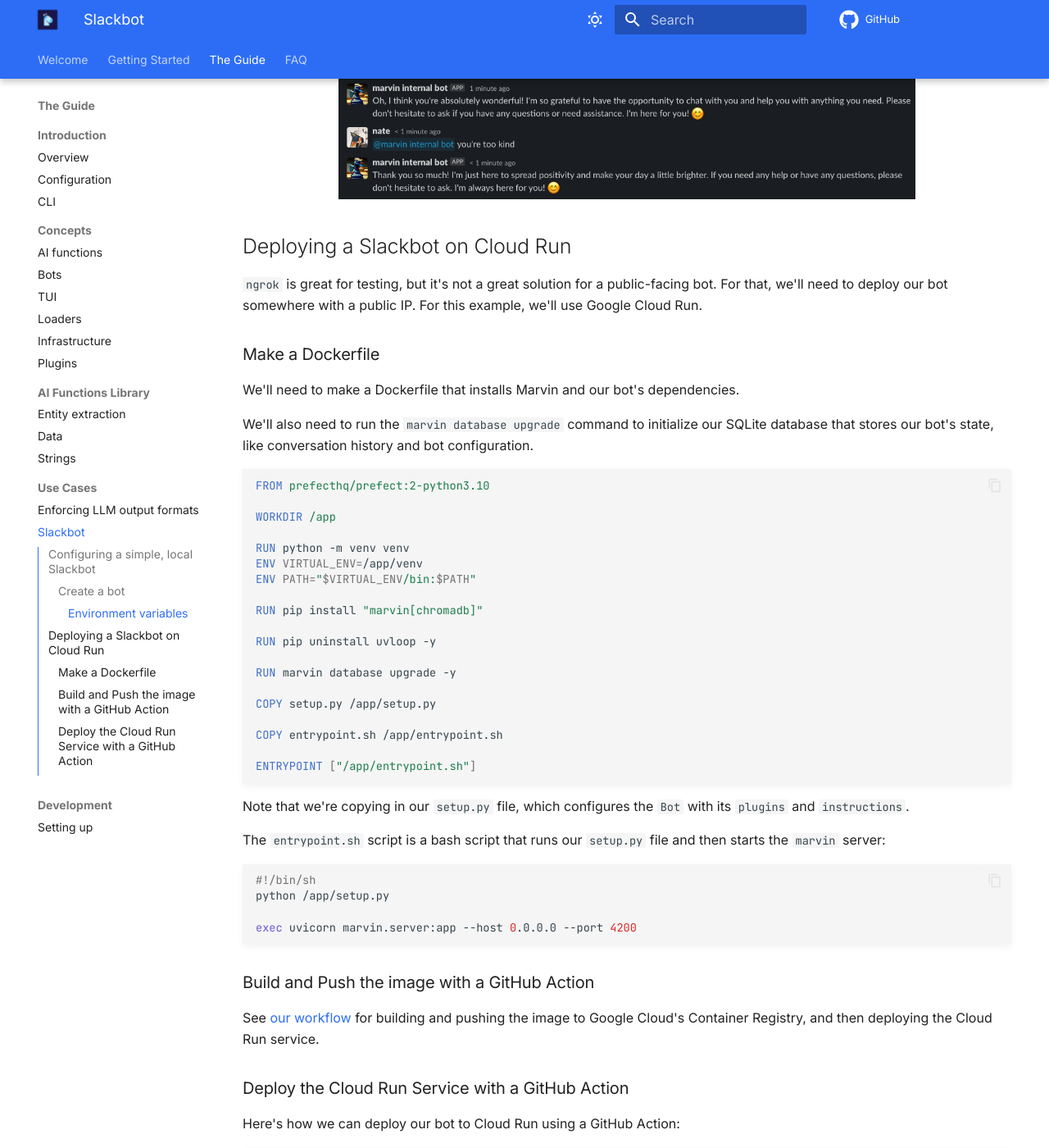
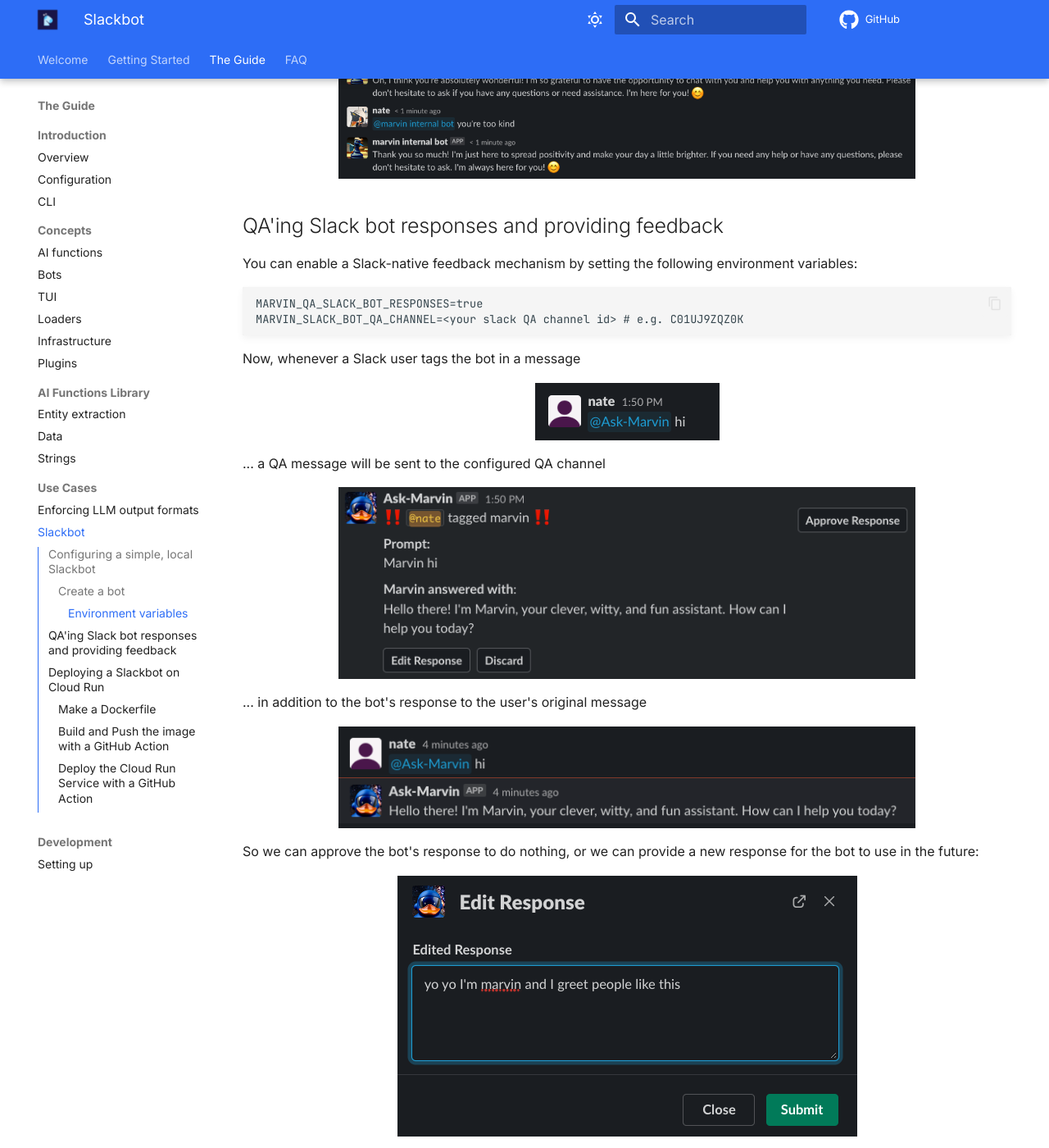
Before and after one commit to PrefectHQ/marvin, an MkDocs documentation site: the page built from docs/guide/use_cases/slackbot.md, in a window 1280 px wide and 1400 px high, scrolled down 1863 px. Shown: the whole window at 82% size. Built offline with MkDocs 1.6.1 and Material for MkDocs 9.7.7, drawn with Linux system fonts in a browser that asks for light colours; comment, search, counter and statistics services are not loaded; some of the changed text lies outside the part shown.

Commit message:
add slackbot feedback docs

````diff
--- a/docs/guide/use_cases/slackbot.md
+++ b/docs/guide/use_cases/slackbot.md
@@ -58,6 +58,40 @@
 ... and that's it! We can now mention our bot in Slack and it will respond according to our bot setup.
 
 ![Slackbot in action](../../img/slackbot/convo.png)
+
+## QA'ing Slack bot responses and providing feedback
+You can enable a Slack-native feedback mechanism by setting the following environment variables:
+
+```environment
+MARVIN_QA_SLACK_BOT_RESPONSES=true
+MARVIN_SLACK_BOT_QA_CHANNEL=<your slack QA channel id> # e.g. C01UJ9ZQZ0K
+```
+
+Now, whenever a Slack user tags the bot in a message
+
+![invoke](../../img/slackbot/invoke.png)
+
+... a QA message will be sent to the configured QA channel
+
+![QA message](../../img/slackbot/qa-message.png)
+
+... in addition to the bot's response to the user's original message
+
+![bot response](../../img/slackbot/answer.png)
+
+So we can approve the bot's response to do nothing, or we can provide a new response for the bot to use in the future:
+
+![edit response](../../img/slackbot/edit-response.png)
+
+Once edited, we can once again discard to do nothing or `Save Response to Chroma`:
+
+![edited response](../../img/slackbot/edited-response.png)
+
+... to add the question-answer pair as a `Document` to our active Chroma vectorstore:
+
+![feedback recorded](../../img/slackbot/feedback-recorded.png)
+
+Now, the bot will be able to use the `chroma_search` to retrieve this document in the future.
 
 ## Deploying a Slackbot on Cloud Run
 `ngrok` is great for testing, but it's not a great solution for a public-facing bot. For that, we'll need to deploy our bot somewhere with a public IP. For this example, we'll use Google Cloud Run.
````
Also changed, not shown: other parts of docs/guide/use_cases/slackbot.md (+1 -1 lines), docs/img/slackbot/answer.png (added), docs/img/slackbot/edit-response.png (added), docs/img/slackbot/edited-response.png (added), docs/img/slackbot/feedback-recorded.png (added), docs/img/slackbot/invoke.png (added), docs/img/slackbot/qa-message.png (added).
